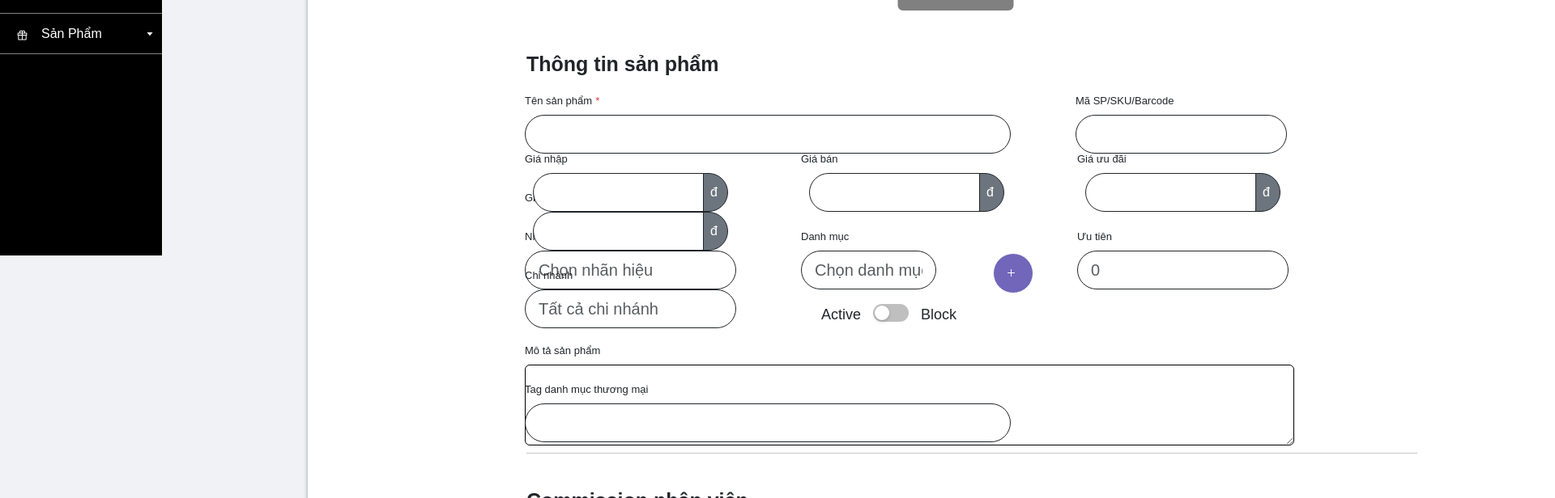
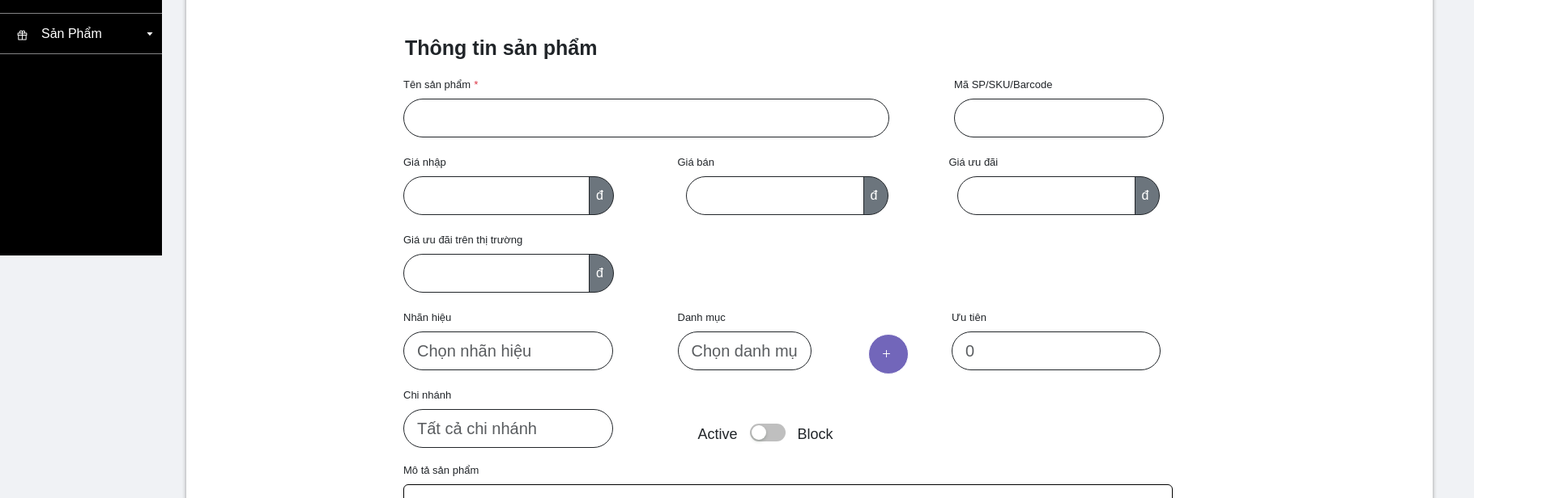
Before and after one commit to boyprovtc/Myspa, a React (Create React App) app in the folder public/: page /QLSP/SanPhamBan/ThemSP in a window 1280 px wide. Shown: the part 484-1100 px from the top of the page at 81% size, 1920 px wide, since content can reach past the window. Built offline with nearby package versions, Linux system fonts and the light colour scheme.

Commit message:
Update ThemSP

```diff
--- a/public/src/Pages/QLSP/DonVi/donvi.css
+++ b/public/src/Pages/QLSP/DonVi/donvi.css
@@ -37,7 +37,7 @@
     text-decoration: none;
     display: flex;
     align-items: center;
-    width: 200px;
+    width: 230px;
     height: 35px;
     gap: 10px;
 
--- a/public/src/Pages/QLSP/DonVi/donvi.js
+++ b/public/src/Pages/QLSP/DonVi/donvi.js
@@ -14,7 +14,7 @@ function donvi() {
                 <hr />
 
                 <div className='midDV'>
-                    <a href="themDV" className="themDonVi"><AiIcons.AiOutlinePlus />Đơn vị sản phẩm</a>
+                    <a href="themDV" className="themDonVi"><AiIcons.AiOutlinePlus />Thêm đơn vị sản phẩm</a>
                     <br />
                     <hr />
                     <ListDonVi/>
--- a/public/src/Pages/QLSP/KhoBan/khoban.js
+++ b/public/src/Pages/QLSP/KhoBan/khoban.js
@@ -32,7 +32,7 @@ function khoban() {
           </button>
           <Checkbox>Quản lý tất cả kho</Checkbox>
           <div className='right-1'>
-            <a href="#" className="btn-taophieunhap">
+            <a href="PhieuNhap" className="btn-taophieunhap">
               <AiIcons.AiOutlinePlus />Tạo phiếu nhập</a>
             <a href="#" className="btn-taophieuxuat">
               <AiIcons.AiOutlineMinus />Tạo phiếu xuất</a>
--- a/public/src/Pages/QLSP/SanPhamBan/ThemSP.css
+++ b/public/src/Pages/QLSP/SanPhamBan/ThemSP.css
@@ -6,7 +6,7 @@
     padding-left: 200px;
 }
 
-.Container{
+.ContainerThemSP{
     padding: 20px;
     padding-top: 30px;
     background: rgb(255, 255, 255);
@@ -36,7 +36,7 @@
 
 .midthemSP{
     margin-left: 250px;
-    width: 1100px;
+    width: 1090px;
 }
 
 .name{
--- a/public/src/Pages/QLSP/SanPhamBan/ThemSP.js
+++ b/public/src/Pages/QLSP/SanPhamBan/ThemSP.js
@@ -5,9 +5,6 @@
 import {
   InputGroup,
   Form,
-    DropdownButton,
-    Dropdown,
-    Container,
   Row,
   Col,
   Button,
@@ -17,7 +14,7 @@
 function ThemSP() {
   return (
     <div className='themSP'>
-        <div className='Container'>
+      <div className='ContainerThemSP'>
         <div className='topthemSP'>
           <h2 className='title-themSP'>Thêm sản phẩm</h2>
         </div>
@@ -55,10 +52,11 @@
               </Form.Group>
             </Row>
             <br />
+            <br/>
             <Row>
               <Form.Group className="mb-3 col-lg-3">
                 <Form.Label>Giá nhập</Form.Label>
-                  <InputGroup className="mb-3">
+                <InputGroup style={{marginLeft: -10, width: 280}} className="mb-3">
                   <Form.Control
                     className="border-dark rounded-start-pill"
                     size="lg"
@@ -73,7 +71,7 @@
                 </InputGroup>
               </Form.Group>
 
-                <Form.Group style={{ marginLeft: 60 }} className="mb-3 col-lg-3">
+              <Form.Group style={{ marginLeft: 60, width: 290 }} className="mb-3 col-lg-3">
                 <Form.Label>Giá bán</Form.Label>
                 <InputGroup className="mb-3">
                   <Form.Control
@@ -90,7 +88,7 @@
                 </InputGroup>
               </Form.Group>
 
-                <Form.Group style={{ marginLeft: 60 }} className="mb-3 col-lg-3">
+              <Form.Group style={{ marginLeft: 45, width: 290 }} className="mb-3 col-lg-3">
                 <Form.Label>Giá ưu đãi</Form.Label>
                 <InputGroup className="mb-3">
                   <Form.Control
@@ -107,11 +105,12 @@
                 </InputGroup>
               </Form.Group>
             </Row>
-
+            <br/>
+            <br/>
             <Row>
-                <Form.Group className="mb-3 col-lg-3">
+              <Form.Group style={{ width: 300}} className="mb-3 col-lg-3">
                 <Form.Label>Giá ưu đãi trên thị trường</Form.Label>
-                  <InputGroup className="mb-3">
+                <InputGroup style={{marginLeft: -10}} className="mb-3">
                   <Form.Control
                     className="border-dark rounded-start-pill"
                     size="lg"
@@ -126,7 +125,8 @@
                 </InputGroup>
               </Form.Group>
             </Row>
-
+            <br/>
+            <br/>
             <Row>
               <Form.Group className="mb-3 col-lg-3">
                 <Form.Label >Nhãn hiệu</Form.Label>
@@ -168,7 +168,8 @@
                 />
               </Form.Group>
             </Row>
-
+            <br/>
+            <br/>
             <Row>
               <Form.Group className="mb-3 col-lg-3">
                 <Form.Label >Chi nhánh</Form.Label>
@@ -195,6 +196,12 @@
                   style={{ height: '100px', width: '950px', border: '1px solid black' }}
                 />
               </Form.Group>
+              <br/>
+              <br/>
+              <br/>
+              <br/>
+              <br/>
+              <br/>
               <Form.Group className="mb-3 col-lg-6" style={{ width: 620 }}>
                 <Form.Label>Tag danh mục thương mại</Form.Label>
                 <Form.Control
@@ -207,21 +214,23 @@
                 />
               </Form.Group>
             </Row>
+            <br/>
+            <br/>
             <br />
             <hr />
             <br />
             <Row>
               <p className='name'>Commission nhân viên</p>
               <Form.Group >
-                  <RadioBtn/>
+                <RadioBtn />
               </Form.Group>
             </Row>
-              <br/>
-              <br/>
+            <br />
+            <br />
             <Row >
               <p className='name' >Kế toán</p>
-                <Form.Group style={{marginTop:25}} className="mb-3 col-lg-3">
-                  <RadioBtn/>
+              <Form.Group style={{ marginTop: 25 }} className="mb-3 col-lg-3">
+                <RadioBtn />
               </Form.Group>
 
               <Form.Group style={{ marginLeft: 60 }} className="mb-3 col-lg-3" >
@@ -261,8 +270,8 @@
 
             <Row >
               <p className='name' >KTV</p>
-                <Form.Group style={{marginTop:25}} className="mb-3 col-lg-3">
-                  <RadioBtn/>
+              <Form.Group style={{ marginTop: 25 }} className="mb-3 col-lg-3">
+                <RadioBtn />
               </Form.Group>
 
               <Form.Group style={{ marginLeft: 60 }} className="mb-3 col-lg-3" >
@@ -302,8 +311,8 @@
 
             <Row>
               <p className='name' >Lễ tân</p>
-                <Form.Group style={{marginTop:25}} className="mb-3 col-lg-3">
-                  <RadioBtn/>
+              <Form.Group style={{ marginTop: 25 }} className="mb-3 col-lg-3">
+                <RadioBtn />
               </Form.Group>
 
               <Form.Group style={{ marginLeft: 60 }} className="mb-3 col-lg-3" >
@@ -343,8 +352,8 @@
 
             <Row>
               <p className='name' >Marketing</p>
-                <Form.Group style={{marginTop:25}} className="mb-3 col-lg-3">
-                  <RadioBtn/>
+              <Form.Group style={{ marginTop: 25 }} className="mb-3 col-lg-3">
+                <RadioBtn />
               </Form.Group>
 
               <Form.Group style={{ marginLeft: 60 }} className="mb-3 col-lg-3" >
@@ -384,8 +393,8 @@
 
             <Row>
               <p className='name' >Tư vấn viên</p>
-                <Form.Group style={{marginTop:25}} className="mb-3 col-lg-3">
-                  <RadioBtn/>
+              <Form.Group style={{ marginTop: 25 }} className="mb-3 col-lg-3">
+                <RadioBtn />
               </Form.Group>
 
               <Form.Group style={{ marginLeft: 60 }} className="mb-3 col-lg-3" >
@@ -422,9 +431,9 @@
                 </InputGroup>
               </Form.Group>
             </Row>
-              <br/>
-              <hr/>
-              <br/>
+            <br />
+            <hr />
+            <br />
             <Row>
               <Col>
                 <Button className="rounded-pill" variant="outline-secondary">
```
Also changed, not shown: public/src/Pages/QLSP/KhoBan/PhieuNhap.js (added, +11 -0 lines), public/src/Pages/QLSP/KhoBan/PhieuNhap.css (added), public/src/Pages/QLSP/KhoBan/PhieuXuat.css (added), public/src/Pages/QLSP/KhoBan/PhieuXuat.js (added). Lines whose indentation alone changed are shown as unchanged.
